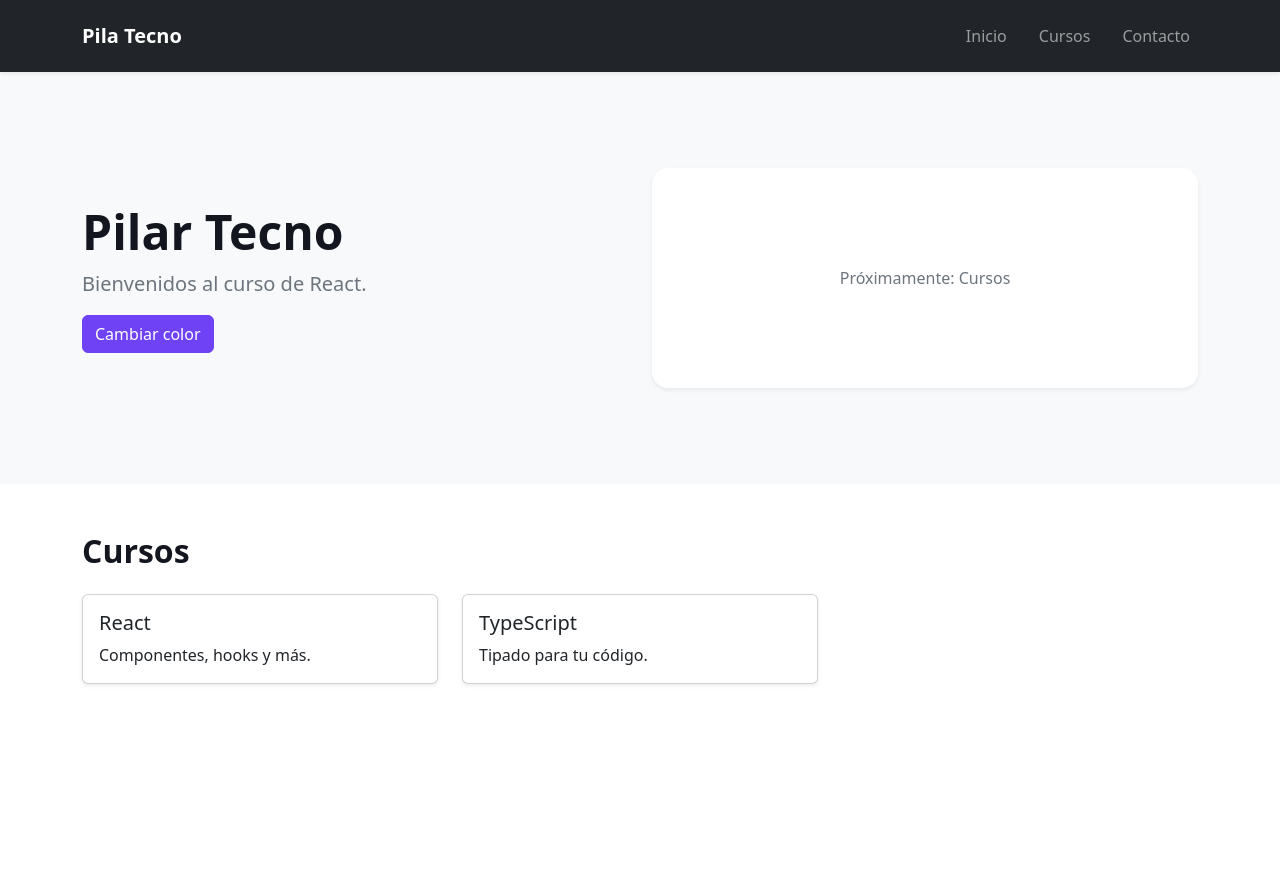
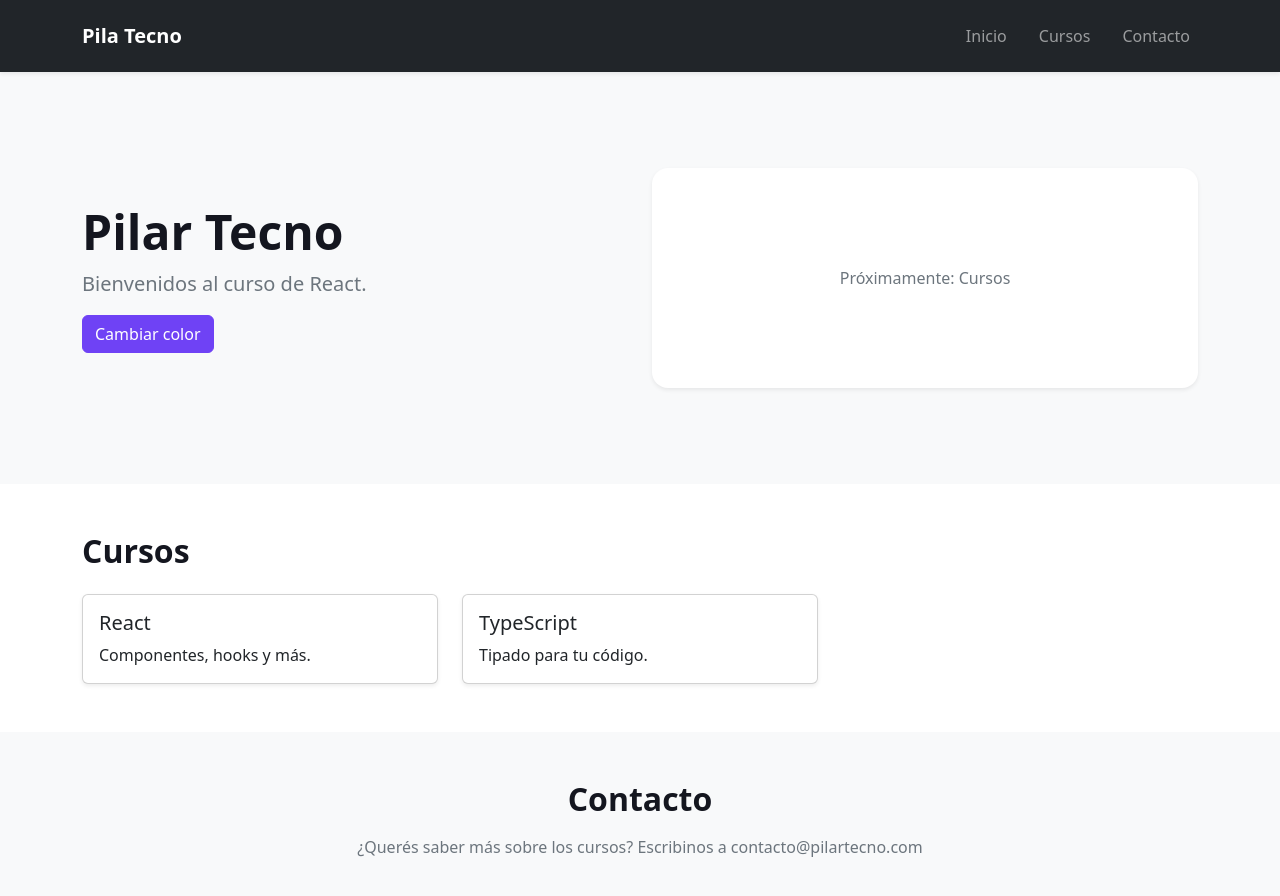
Before and after one commit to angela-ru/landing-pilar-tecno, a React (Vite) app: page / in a window 1280 px wide. Shown: the top 896 px of the page. Before the commit the page ends 800 px from the top, so only its background shows below. Built offline with nearby package versions, Linux system fonts and the light colour scheme.

Commit message:
feat: agrega SeccionContacto

```diff
--- a/src/App.tsx
+++ b/src/App.tsx
@@ -2,6 +2,7 @@ import BarraNavegacion from "./components/BarraNavegacion/BarraNavegacion";
 import SeccionHero from "./components/SeccionHero/SeccionHero";
 import"./App.css";
 import SeccionCursos from "./components/SeccionCursos/SeccionCursos";
+import SeccionContacto from "./components/SeccionContacto/SeccionContacto";
 
 function App() {
   return (
@@ -9,6 +10,7 @@ function App() {
     <BarraNavegacion />
     <SeccionHero />
     <SeccionCursos/>
+    <SeccionContacto></SeccionContacto>
     </>
   );
 }
--- /dev/null
+++ b/src/components/SeccionContacto/SeccionContacto.tsx
@@ -0,0 +1,21 @@
+import { Container, Row, Col } from "react-bootstrap";
+
+const SeccionContacto = () => {
+    return (
+        <section id="contacto" className="py-5 bg-light">
+            <Container>
+                <Row className="justify-content-center text-center">
+                    <Col md={8}>
+                        <h2 className="mb-3">Contacto</h2>
+                        <p className="text-secondary">
+                            ¿Querés saber más sobre los cursos? Escribinos a
+                            contacto@pilartecno.com
+                        </p>
+                    </Col>
+                </Row>
+            </Container>
+        </section>
+    );
+};
+
+export default SeccionContacto;
```
